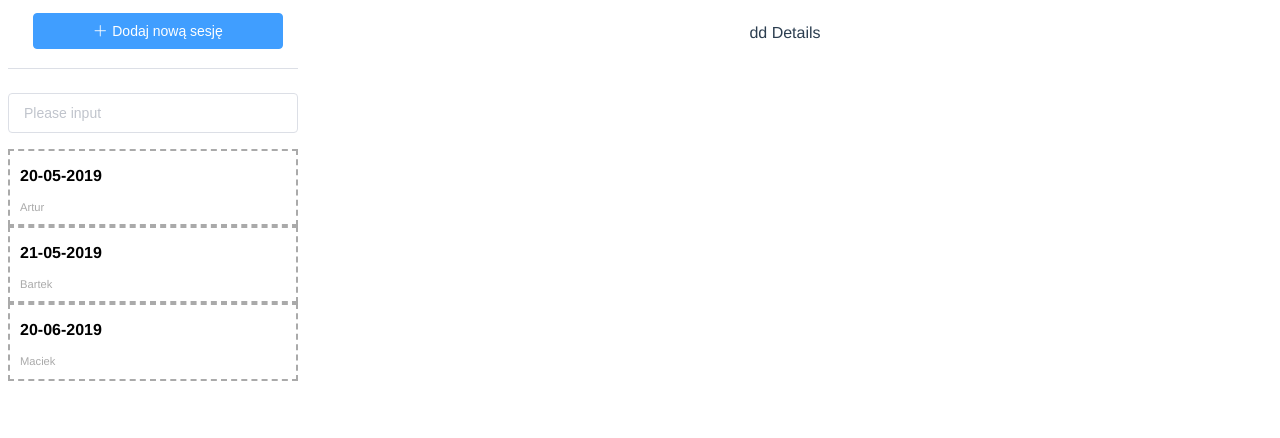
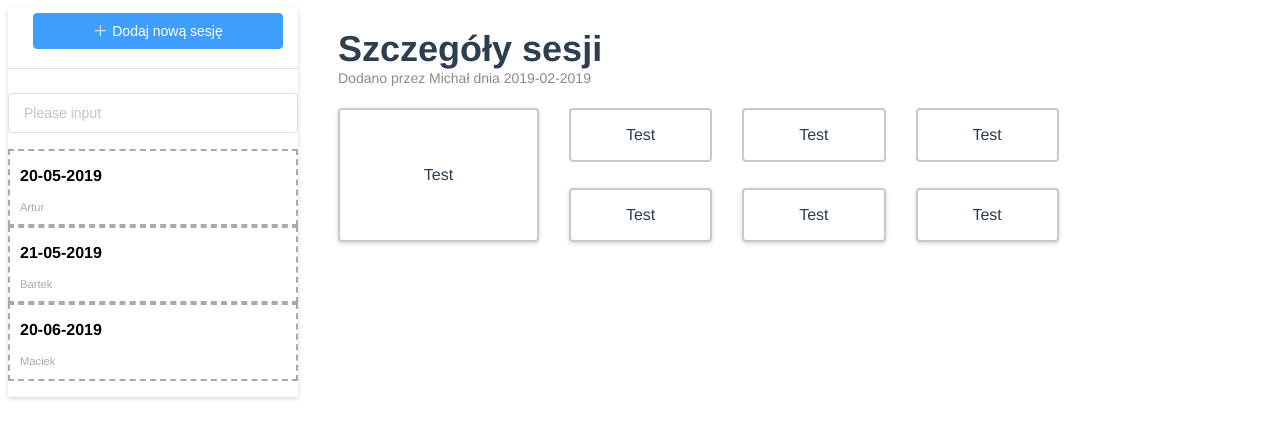
Before and after one commit to wrbl606/sessions-editor-app-msinf2019, a Vue app: page / in a window 1280 px wide. Shown: the top 438 px of the page. Built offline with nearby package versions, Linux system fonts and the light colour scheme.

Commit message:
Add cubes for session details

```diff
--- a/src/App.vue
+++ b/src/App.vue
@@ -23,5 +23,6 @@ export default {
   text-align: center;
   color: #2c3e50;
   box-sizing: border-box;
+  height: 100%;
 }
 </style>
--- a/src/components/SessionDetails.vue
+++ b/src/components/SessionDetails.vue
@@ -1,10 +1,153 @@
 <template>
-  <div>
-    <p>dd Details</p>
-  </div>
+  <el-container>
+    <el-header>
+      <div class="text-wrapper">
+        <p class="header-text">Szczegóły sesji</p>
+        <p class="add-text">Dodano przez Michał dnia 2019-02-2019</p>
+      </div>
+    </el-header>
+
+    <el-main>
+      <el-row :gutter="30">
+        <el-col :span="6">
+          <div class="radius large-data-container shadow">
+            <el-tooltip
+              class="item"
+              content="Długość sesji"
+              placement="top"
+              effect="light"
+            >
+              <p>Test</p>
+            </el-tooltip>
+          </div>
+        </el-col>
+        <el-col span="18">
+          <el-row gutter="30">
+            <el-col :span="6">
+              <div class="radius data-container radius">
+                <el-tooltip
+                  class="item"
+                  content="Ilość wpisów"
+                  placement="top"
+                  effect="light"
+                >
+                  <p>Test</p>
+                </el-tooltip>
+              </div>
+            </el-col>
+            <el-col :span="6">
+              <div class="radius data-container radius">
+                <el-tooltip
+                  class="item"
+                  content="Ilość pików"
+                  placement="top"
+                  effect="light"
+                >
+                  <p>Test</p>
+                </el-tooltip>
+              </div>
+            </el-col>
+            <el-col :span="6">
+              <div class="radius data-container radius">
+                <el-tooltip
+                  class="item"
+                  content="Średnia ilość  pików na minutę"
+                  placement="top"
+                  effect="light"
+                >
+                  <p>Test</p>
+                </el-tooltip>
+              </div>
+            </el-col>
+          </el-row>
+          <el-row :gutter="30">
+            <el-col :span="6">
+              <div class="radius data-container shadow">
+                <el-tooltip
+                  class="item"
+                  content="Najwyższy pik"
+                  placement="top"
+                  effect="light"
+                >
+                  <p>Test</p>
+                </el-tooltip>
+              </div>
+            </el-col>
+            <el-col :span="6">
+              <div class="radius data-container shadow">
+                <el-tooltip
+                  class="item"
+                  content="Najniższy pik"
+                  placement="top"
+                  effect="light"
+                >
+                  <p>Test</p>
+                </el-tooltip>
+              </div>
+            </el-col>
+            <el-col :span="6">
+              <div class="radius data-container shadow">
+                <el-tooltip
+                  class="item"
+                  content="Wartość całki"
+                  placement="top"
+                  effect="light"
+                >
+                  <p>Test</p>
+                </el-tooltip>
+              </div>
+            </el-col>
+          </el-row>
+        </el-col>
+      </el-row>
+    </el-main>
+  </el-container>
 </template>
 <script lang="ts">
 import { Component, Vue } from "vue-property-decorator";
 @Component
 export default class SessionDetails extends Vue {}
 </script>
+<style scoped>
+.header-text {
+  font-size: 36px;
+  font-weight: bold;
+  text-align: left;
+  margin: 0;
+}
+.add-text {
+  font-size: 14px;
+  color: #8b8b8b;
+  margin: 0;
+}
+.text-wrapper {
+  text-align: left;
+}
+.el-main {
+}
+.el-col {
+  margin-bottom: 10px;
+}
+.el-row {
+  height: 80px;
+}
+.data-container {
+  height: 50px;
+  display: flex;
+  justify-content: center;
+  align-items: center;
+}
+.large-data-container {
+  height: 130px;
+  display: flex;
+  justify-content: center;
+  align-items: center;
+}
+.radius {
+  border-radius: 4px;
+  border: 2px solid #c9c9c9;
+}
+.shadow {
+  box-shadow: rgba(0, 0, 0, 0.12) 0px 2px 4px, rgba(0, 0, 0, 0.04) 0px 0px 6px;
+}
+</style>
--- a/src/components/SessionList.vue
+++ b/src/components/SessionList.vue
@@ -74,4 +74,7 @@ ul > li {
 .session-list-container {
   padding-left: 0;
 }
+.el-container {
+  height: 100%;
+}
 </style>
--- a/src/views/Home.vue
+++ b/src/views/Home.vue
@@ -1,6 +1,6 @@
 <template>
   <el-container class="home">
-    <el-aside width="290px" class="session-list-container">
+    <el-aside width="290px" class="session-list-container shadow">
       <SessionList />
     </el-aside>
     <el-main class="main-container">
@@ -25,11 +25,16 @@ import SessionDetails from "@/components/SessionDetails.vue";
 export default class Home extends Vue {}
 </script>
 <style scoped>
+.el-container {
+  height: 100%;
+}
 .el-aside {
   width: 290px;
   height: 100%;
 }
 .el-main {
-  padding: 0;
+}
+.shadow {
+  box-shadow: rgba(0, 0, 0, 0.12) 0px 2px 4px, rgba(0, 0, 0, 0.04) 0px 0px 6px;
 }
 </style>
```
